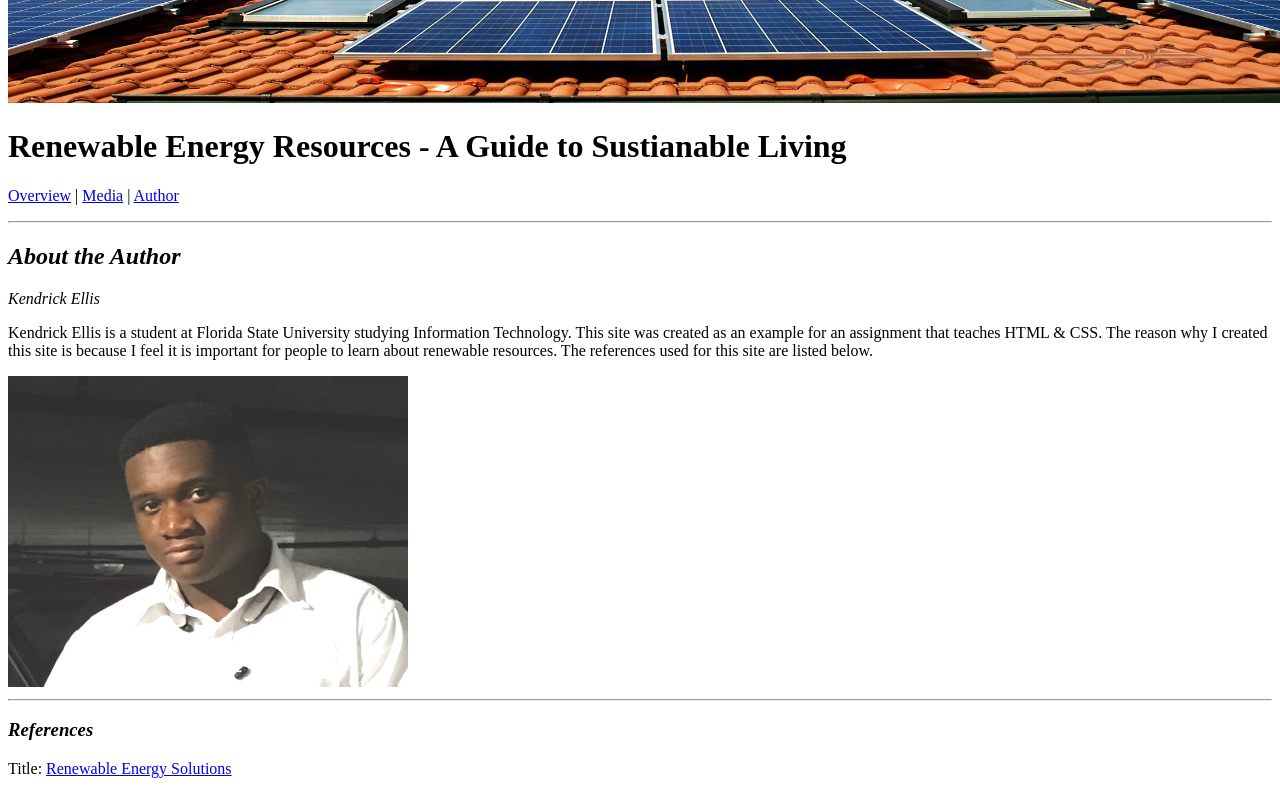
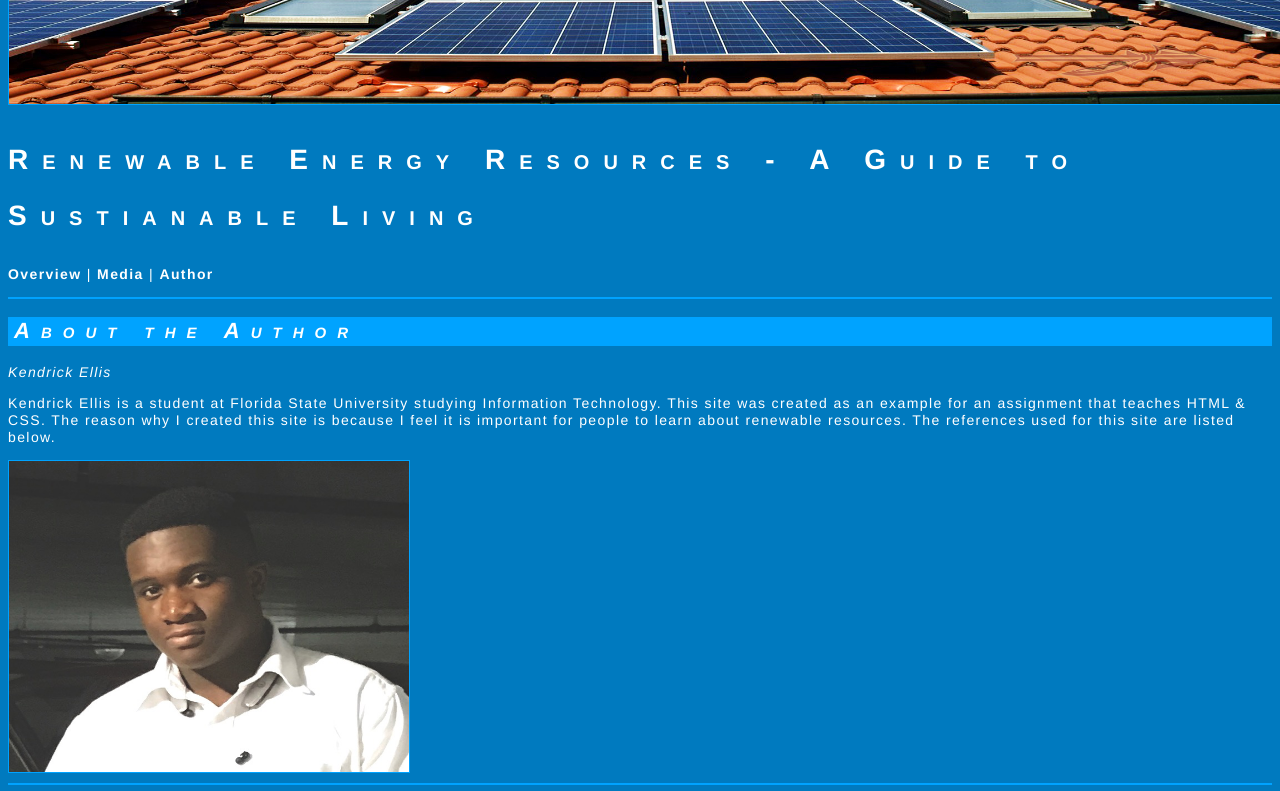
Before and after one commit to kae18b/lis2360_webdevelopment, a plain HTML site: page lesson5_assignment/author.html in a window 1280 px wide. Shown: the part 280-1071 px from the top of the page. Drawn offline with Linux system fonts and the light colour scheme.

Commit message:
Lesson 5 Final commit

```diff
--- a/lesson5_assignment/author.html
+++ b/lesson5_assignment/author.html
@@ -4,6 +4,7 @@
 
 <head>
 <meta charset="UTF-8">
+<link rel="stylesheet" href="style.css">
 <meta name="description" content="This website explores renewable energy sources and the various types available.">
     <meta name="keywords" content="solar energy, green, green energy, clean energy, renewable resources, renewable, energy">
     <meta name="author" content="Kendrick Ellis">
@@ -45,6 +46,17 @@
 <!-----------------------------------Footer------------------------------------->
 <p>&nbsp;</p>
 <hr>
+<table width="200">
+  <tr>
+    <td bgcolor="#FFFFFF">&nbsp;</td>
+    <td bgcolor="#00A3FF">&nbsp;</td>
+    <td bgcolor="#007ABF">&nbsp;</td>
+    <td bgcolor="#00517F">&nbsp;</td>
+
+
+  </tr>
+</table>
+<p>This is a shades color palette selected to add some nice blue complementary colors to my website.</p>
 <a rel="license" href="http://creativecommons.org/licenses/by-nc-nd/4.0/"><img alt="Creative Commons License" style="border-width:0" src="https://i.creativecommons.org/l/by-nc-nd/4.0/88x31.png" /></a><br />
 <u><a href="mailto:kae18b@my.fsu.edu">Kendrick Ellis</a></u></p>
 <!---------------------------------End Footer----------------------------------->
--- a/lesson5_assignment/style.css
+++ b/lesson5_assignment/style.css
@@ -2,9 +2,9 @@
 /* CSS Document created by Christy Chatmon, Spring 2019*/
 
 body {
-	font-family: Geneva, Arial, Helvetica, sans-serif;
-	font-size: 12px;
-	line-height: 1.5em;
+	font-family:Helvetica, sans-serif,Arial;
+	font-size: 14px;
+	line-height: 1.2em;
 	color: #FFFFFF;
 	background-color: #007ABF;
 }
@@ -14,25 +14,24 @@ p, li, td {
 	color: #FFFFFF;
 }
 h1 {
-	font-size: 24px;
+	font-size: 28px;
 	padding: 4px 0;
 	font-variant: small-caps;
 	letter-spacing: .5em;
 	line-height: 2em;
 }
 h2 {
-	font-size: 20px;
+	font-size: 22px;
 	padding: 6px;
 	font-variant: small-caps;
 	letter-spacing: 0.5em;
-	background-color: #999933;
+	background-color: #00A3FF;
 }
 h3 {
-	font-size: 17px;
+	font-size: 20px;
 	letter-spacing: 0.5em;
 	border-bottom-width: 1px;
 	border-bottom-style: inset;
-	border-bottom-color: #9B9744;
 	padding: 4px 0;
 	font-variant: small-caps;
 	font-style: italic;
```
Also changed, not shown: lesson4_assignment/author.html (+1 -8 lines), lesson5_assignment/index.html (+1 -0 lines), lesson5_assignment/media.html (+1 -0 lines).
